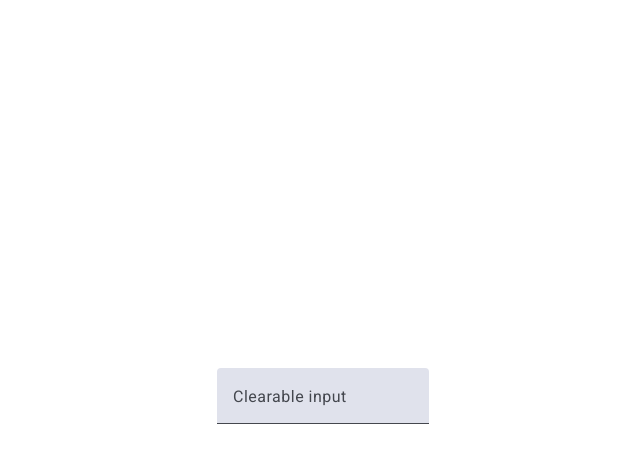
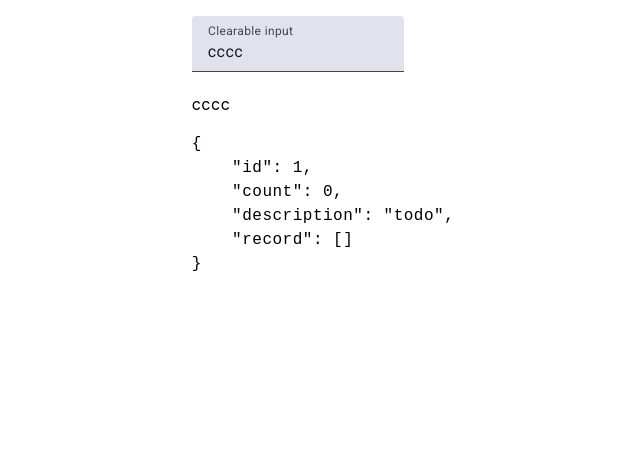
Before and after one commit to Agile-Digital-Corporate-Learning/angular-m2, an Angular app: page / in a window 1280 px wide. Shown: the top 462 px of the page, without its empty margins (317-957 px from the left). Built offline with nearby package versions, Linux system fonts and the light colour scheme.

Commit message:
feat: add service

```diff
--- a/src/app/app.component.css
+++ b/src/app/app.component.css
@@ -56,7 +56,7 @@ main {
   min-height: 100%;
   display: flex;
   justify-content: center;
-  align-items: center;
+  /*align-items: center;*/
   padding: 1rem;
   box-sizing: inherit;
   position: relative;
--- a/src/app/app.component.html
+++ b/src/app/app.component.html
@@ -1,3 +1,5 @@
-<main>
-  <app-section-one/>
+<main class="main">
+  <div class="content">
+    <app-section-one/>
+  </div>
 </main>
--- /dev/null
+++ b/src/app/data.service.ts
@@ -0,0 +1,34 @@
+import { Injectable } from '@angular/core';
+
+@Injectable({
+  providedIn: 'root'
+})
+export class DataService {
+  private data: IData = {
+    id: 1,
+    count: 0,
+    description: "todo",
+    record: []
+
+  }
+
+  get dataVM() {
+    return this.data;
+  }
+
+  constructor() {
+
+  }
+}
+
+interface IRecord {
+  oldValue: String;
+  time: Date;
+}
+
+interface IData {
+  id: number;
+  description: string;
+  count: number;
+  record: IRecord[]
+}
--- a/src/app/section-one/section-one.component.html
+++ b/src/app/section-one/section-one.component.html
@@ -1,5 +1,5 @@
 <section>
-  <p>{{name}}</p>
+
 
   <mat-form-field class="example-form-field">
     <mat-label>Clearable input</mat-label>
@@ -10,4 +10,8 @@
       </button>
     }
   </mat-form-field>
+
+  <p>{{name}}</p>
+
+  <pre>{{ JSON.stringify(dataService.dataVM, null, 4) }}</pre>
 </section>
--- a/src/app/section-one/section-one.component.ts
+++ b/src/app/section-one/section-one.component.ts
@@ -1,10 +1,10 @@
-import { Component } from '@angular/core';
+import {Component} from '@angular/core';
 import {FormsModule} from "@angular/forms";
-import {MatFormField} from "@angular/material/form-field";
+import {MatFormField, MatLabel} from "@angular/material/form-field";
 import {MatInput} from "@angular/material/input";
 import {MatIconButton} from "@angular/material/button";
 import {MatIcon} from "@angular/material/icon";
-import {MatLabel} from "@angular/material/form-field";
+import {DataService} from "../data.service";
 
 @Component({
   selector: 'app-section-one',
@@ -15,11 +15,16 @@ import {MatLabel} from "@angular/material/form-field";
     MatInput,
     MatIconButton,
     MatIcon,
-    MatLabel
+    MatLabel,
   ],
   templateUrl: './section-one.component.html',
   styleUrl: './section-one.component.css'
 })
 export class SectionOneComponent {
-  name: string = "";
+
+  constructor(public dataService: DataService) {
+  }
+
+  name: string = "cccc";
+  protected readonly JSON = JSON;
 }
```
Also changed, not shown: 1 other file (tests, documents, lock files or other folders).
